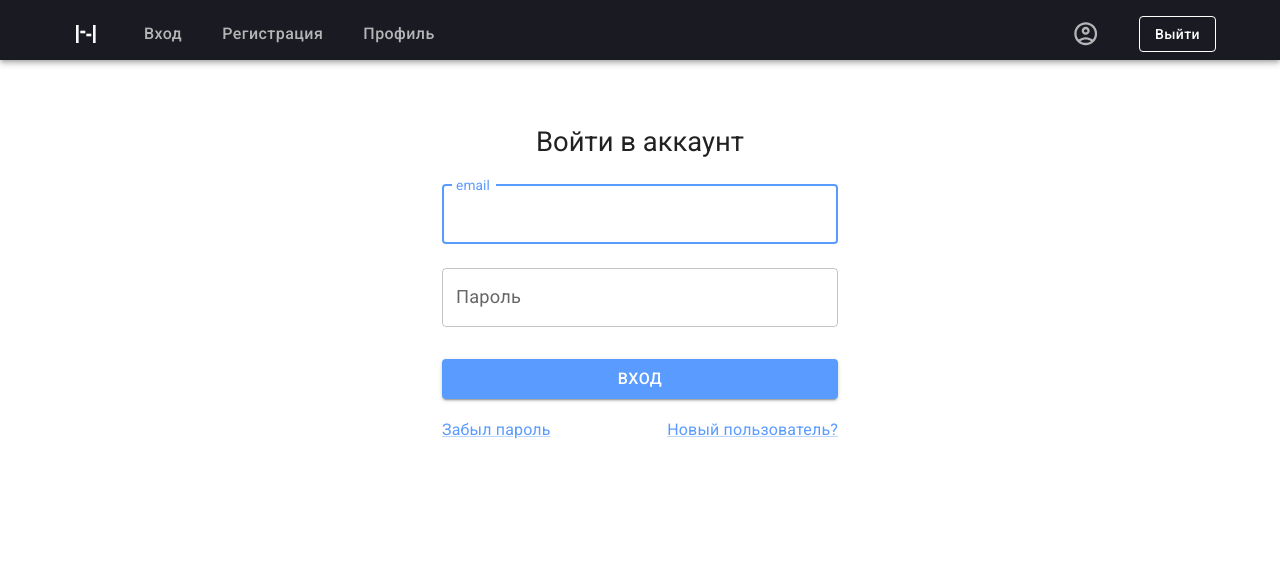
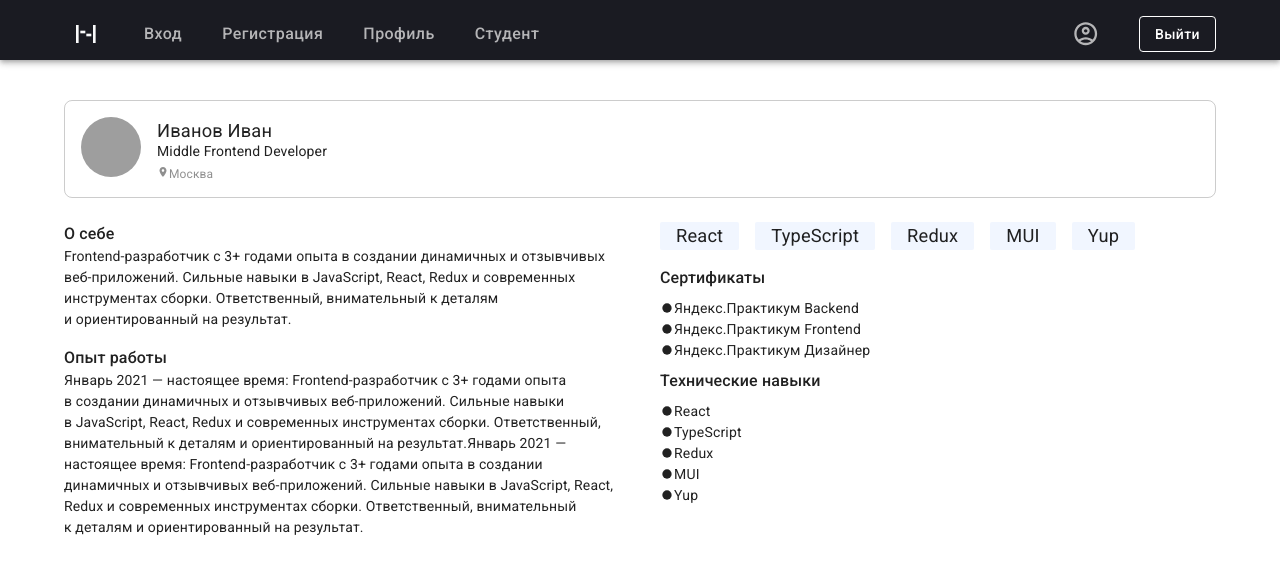
Before and after one commit to init-yulya/group-project, a React (Vite) app: page /student in a window 1280 px wide. Before the commit this address led to /. Shown: the top 574 px of the page. Built offline with nearby package versions, Linux system fonts and the light colour scheme; grey boxes are pictures that could not be loaded.

Commit message:
feature/ add student card

```diff
--- a/src/App.tsx
+++ b/src/App.tsx
@@ -7,10 +7,9 @@ import { Store } from './store/store.types';
 import Login from './pages/login/Login';
 import Registration from './pages/registration/Registration';
 import Header from './components/header/Header';
-
+import Student from './pages/student/Student';
 import Profile from './pages/profile/Profile';
 import Home from './pages/home/Home';
-
 
 export default function App() {
   return (
@@ -22,6 +21,7 @@ export default function App() {
         <Route path="/registration" element={<Registration />} />
         <Route path="/profile" element={<Profile />} />
         <Route path="/home" element={<Home />} />
+        <Route path="/student" element={<Student />} />
         <Route path="*" element={<Navigate to="/" replace />} />
       </Routes>
     </>
--- a/src/components/header/Header.tsx
+++ b/src/components/header/Header.tsx
@@ -11,7 +11,7 @@ import AccountCircleOutlinedIcon from '@mui/icons-material/AccountCircleOutlined
 import { useAppDispatch } from '../../store/store';
 // import { clearUser, logoutUser } from '../../store/userSlice';
 import { logout, setCredentials } from '../../store/authSlice';
-import { useGetDetailsQuery } from '../../store/authService'
+import { useGetDetailsQuery } from '../../store/authService';
 
 export const pages = [
   {
@@ -28,6 +28,11 @@ export const pages = [
     name: 'Профиль',
     path: '/profile',
     id: 3,
+  },
+  {
+    name: 'Студент',
+    path: '/student',
+    id: 4,
   },
 ];
 
--- a/src/pages/profile/Profile.tsx
+++ b/src/pages/profile/Profile.tsx
@@ -16,7 +16,7 @@ import LogoutIcon from '@mui/icons-material/Logout';
 import LocationOnIcon from '@mui/icons-material/LocationOn';
 import SearchIcon from '@mui/icons-material/Search';
 import { blue } from '@mui/material/colors';
-import { useState, ChangeEvent, FormEvent } from 'react';
+import { useState, ChangeEvent } from 'react';
 import { yupResolver } from '@hookform/resolvers/yup';
 import { useForm } from 'react-hook-form';
 import { schema } from '../../utils/validation/yupSchema';
@@ -100,6 +100,7 @@ export default function Profile() {
       phoneNumber,
       telegram,
     };
+    console.log(updateData);
   };
 
   function handleEditClick() {
@@ -194,7 +195,6 @@ export default function Profile() {
                       {testData.email}
                     </Typography>
                     <IconButton
-                      onClick={handleEditClick}
                       sx={{
                         width: 30,
                         height: 30,
@@ -202,6 +202,7 @@ export default function Profile() {
                         top: 10,
                         right: 10,
                       }}
+                      onClick={handleEditClick}
                     >
                       <EditIcon fontSize="small" />
                     </IconButton>
@@ -383,8 +384,8 @@ export default function Profile() {
                         defaultValue={testData.firstName}
                         error={!!errors.name}
                         helperText={errors.name ? `${errors.name.message}` : ''}
+                        {...register('name')}
                         onChange={handleChange}
-                        {...register('name')}
                       />
                       <TextField
                         required
@@ -396,6 +397,7 @@ export default function Profile() {
                         error={!!errors.lastName}
                         helperText={errors.lastName ? `${errors.lastName.message}` : ''}
                         {...register('lastName')}
+                        onChange={handleChange}
                       />
                     </Box>
                   </Box>
@@ -408,6 +410,7 @@ export default function Profile() {
                     error={!!errors.avatar}
                     helperText={errors.avatar ? `${errors.avatar.message}` : ''}
                     {...register('avatar')}
+                    onChange={handleChange}
                   />
                 </Grid>
                 <Grid
@@ -427,6 +430,7 @@ export default function Profile() {
                     error={!!errors.company}
                     helperText={errors.company ? `${errors.company.message}` : ''}
                     {...register('company')}
+                    onChange={handleChange}
                   />
                   <Grid container spacing={2}>
                     <Grid item xs={12} sm={6}>
@@ -440,6 +444,7 @@ export default function Profile() {
                         error={!!errors.email}
                         helperText={errors.email ? `${errors.email.message}` : ''}
                         {...register('email')}
+                        onChange={handleChange}
                       />
                     </Grid>
                     <Grid item xs={12} sm={6}>
@@ -453,6 +458,7 @@ export default function Profile() {
                         error={!!errors.password}
                         helperText={errors.password ? `${errors.password.message}` : ''}
                         {...register('password')}
+                        onChange={handleChange}
                       />
                     </Grid>
                     <Grid item xs={12} sm={6}>
@@ -465,6 +471,7 @@ export default function Profile() {
                         error={!!errors.telegram}
                         helperText={errors.telegram ? `${errors.telegram.message}` : ''}
                         {...register('telegram')}
+                        onChange={handleChange}
                       />
                     </Grid>
                     <Grid item xs={12} sm={6}>
@@ -477,6 +484,7 @@ export default function Profile() {
                         error={!!errors.phoneNumber}
                         helperText={errors.phoneNumber ? `${errors.phoneNumber.message}` : ''}
                         {...register('phoneNumber')}
+                        onChange={handleChange}
                       />
                     </Grid>
                   </Grid>
--- /dev/null
+++ b/src/pages/student/Student.tsx
@@ -0,0 +1,178 @@
+import {
+  CssBaseline,
+  Container,
+  Avatar,
+  Typography,
+  Grid,
+  Box,
+  List,
+  ListItem,
+} from '@mui/material';
+import LocationOnIcon from '@mui/icons-material/LocationOn';
+import FiberManualRecordIcon from '@mui/icons-material/FiberManualRecord';
+
+const testData = {
+  avatar: 'https://funart.pro/uploads/posts/2021-04/1618313148_42-funart_pro-p-kapibara-i-chelovek-zhivotnie-krasivo-foto-42.jpg',
+  firstName: 'Иван',
+  lastName: 'Иванов',
+  email: 'good-hr@ya.ru',
+  telegram: '@good-hr',
+  phoneNumber: '88005553535',
+  skills: [{ id: 1, name: 'React' }, { id: 2, name: 'TypeScript' }, { id: 3, name: 'Redux' }, { id: 4, name: 'MUI' }, { id: 5, name: 'Yup' }],
+  info: 'Middle Frontend Developer',
+  experience: 'Январь 2021 — настоящее время: Frontend-разработчик с 3+ годами опыта в создании динамичных и отзывчивых веб-приложений. Сильные навыки в JavaScript, React, Redux и современных инструментах сборки. Ответственный, внимательный к деталям и ориентированный на результат.',
+  about: 'Frontend-разработчик с 3+ годами опыта в создании динамичных и отзывчивых веб-приложений. Сильные навыки в JavaScript, React, Redux и современных инструментах сборки. Ответственный, внимательный к деталям и ориентированный на результат.',
+  curses: [{ id: 1, name: 'Яндекс.Практикум Backend' }, { id: 2, name: 'Яндекс.Практикум Frontend' }, { id: 3, name: 'Яндекс.Практикум Дизайнер' }],
+};
+
+export default function Student() {
+  return (
+    <>
+      <CssBaseline />
+      <Container
+        maxWidth="lg"
+        sx={{
+          mt: 5,
+          mb: 2,
+        }}
+      >
+        <Box
+          sx={{
+            border: '1px solid rgba(0, 0, 0, .2)',
+            borderRadius: 2,
+            p: 2,
+            mb: 3,
+            display: 'flex',
+            position: 'relative',
+          }}
+        >
+          <Avatar
+            alt={testData.firstName}
+            src={testData.avatar}
+            sx={{
+              height: 60,
+              width: 60,
+              mr: 2,
+            }}
+          />
+          <Box>
+            <Typography>
+              {`${testData.lastName} ${testData.firstName}`}
+            </Typography>
+            <Typography
+              sx={{
+                fontSize: 14,
+                lineHeight: '14px',
+                maxWidth: 300,
+              }}
+            >
+              {testData.info}
+            </Typography>
+            <Typography
+              component="p"
+              fontSize={12}
+              sx={{
+                opacity: '.5',
+                lineHeight: '14px',
+                mt: 1,
+              }}
+            >
+              <LocationOnIcon fontSize="inherit" />
+              Москва
+            </Typography>
+          </Box>
+        </Box>
+        <Grid container columnSpacing={5}>
+          <Grid item xs={12} sm={6}>
+            <Typography
+              fontSize={16}
+              fontWeight={500}
+              component="h2"
+            >
+              О себе
+            </Typography>
+            <Typography
+              fontSize={14}
+              mb={2}
+            >
+              {testData.about}
+            </Typography>
+            <Typography
+              fontSize={16}
+              fontWeight={500}
+              component="h2"
+            >
+              Опыт работы
+            </Typography>
+            <Typography
+              fontSize={14}
+            >
+              {testData.experience}
+              {testData.experience}
+            </Typography>
+          </Grid>
+          <Grid item xs={12} sm={6}>
+            <Box display="flex" mb={2}>
+              {testData.skills.map((skill) => (
+                <Typography
+                  sx={{
+                    mr: 2,
+                    pl: 2,
+                    pr: 2,
+                    backgroundColor: '#F1F6FF',
+                    borderRadius: '2px',
+                  }}
+                  key={skill.id}
+                >
+                  {skill.name}
+                </Typography>
+              ))}
+            </Box>
+            <Typography
+              fontSize={16}
+              fontWeight={500}
+              component="h2"
+            >
+              Сертификаты
+            </Typography>
+            <List>
+              {testData.curses.map((item) => (
+                <ListItem
+                  disablePadding
+                  sx={{
+                    fontSize: '14px',
+                  }}
+                  key={item.id}
+                >
+                  <FiberManualRecordIcon fontSize="inherit" />
+                  {item.name}
+                </ListItem>
+              ))}
+            </List>
+            <Typography
+              fontSize={16}
+              fontWeight={500}
+              component="h2"
+            >
+              Технические навыки
+            </Typography>
+            <List>
+              {testData.skills.map((skill) => (
+                <ListItem
+                  disablePadding
+                  sx={{
+                    fontSize: '14px',
+                  }}
+                  key={skill.id}
+                >
+                  <FiberManualRecordIcon fontSize="inherit" />
+                  {skill.name}
+                </ListItem>
+              ))}
+            </List>
+          </Grid>
+        </Grid>
+      </Container>
+    </>
+  );
+}
```
Also changed, not shown: src/utils/api.ts (added).
